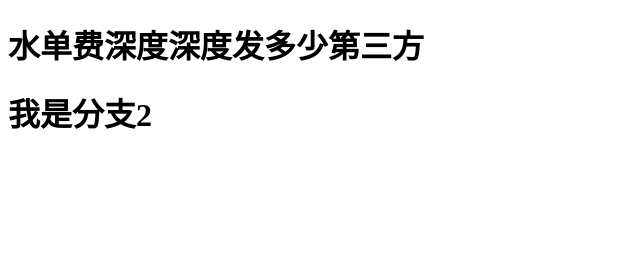
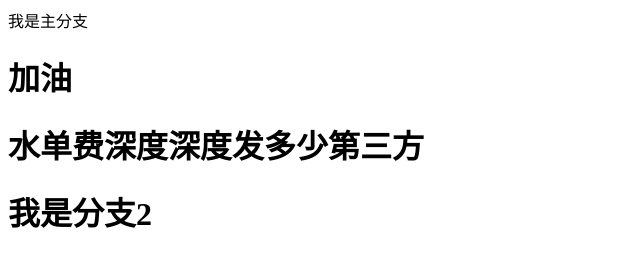
Before and after one commit to yuyucode/test-github, a plain HTML site: page a.html in a window 1280 px wide. Shown: the whole page, without its empty margins (0-640 px from the left). Drawn offline with Linux system fonts and the light colour scheme.

Commit message:
'主分支完成'

```diff
--- a/a.html
+++ b/a.html
@@ -8,6 +8,10 @@
 </head>
 <body>
 <div id="app">
+    <div id="main">
+        我是主分支
+        <h1>加油</h1>
+    </div>
     <h1>水单费深度深度发多少第三方</h1>
     <h1>我是分支2</h1>
 </div>
```
Also changed, not shown: README.md.
